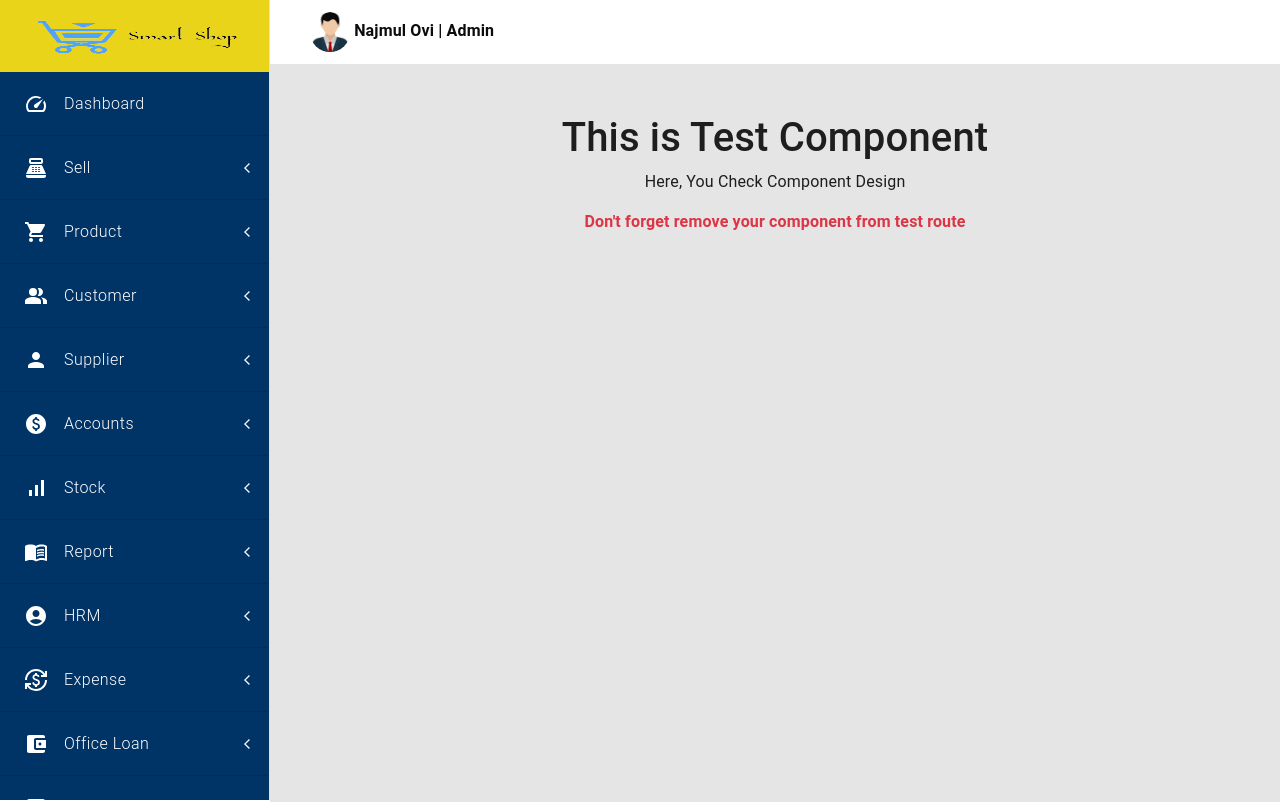
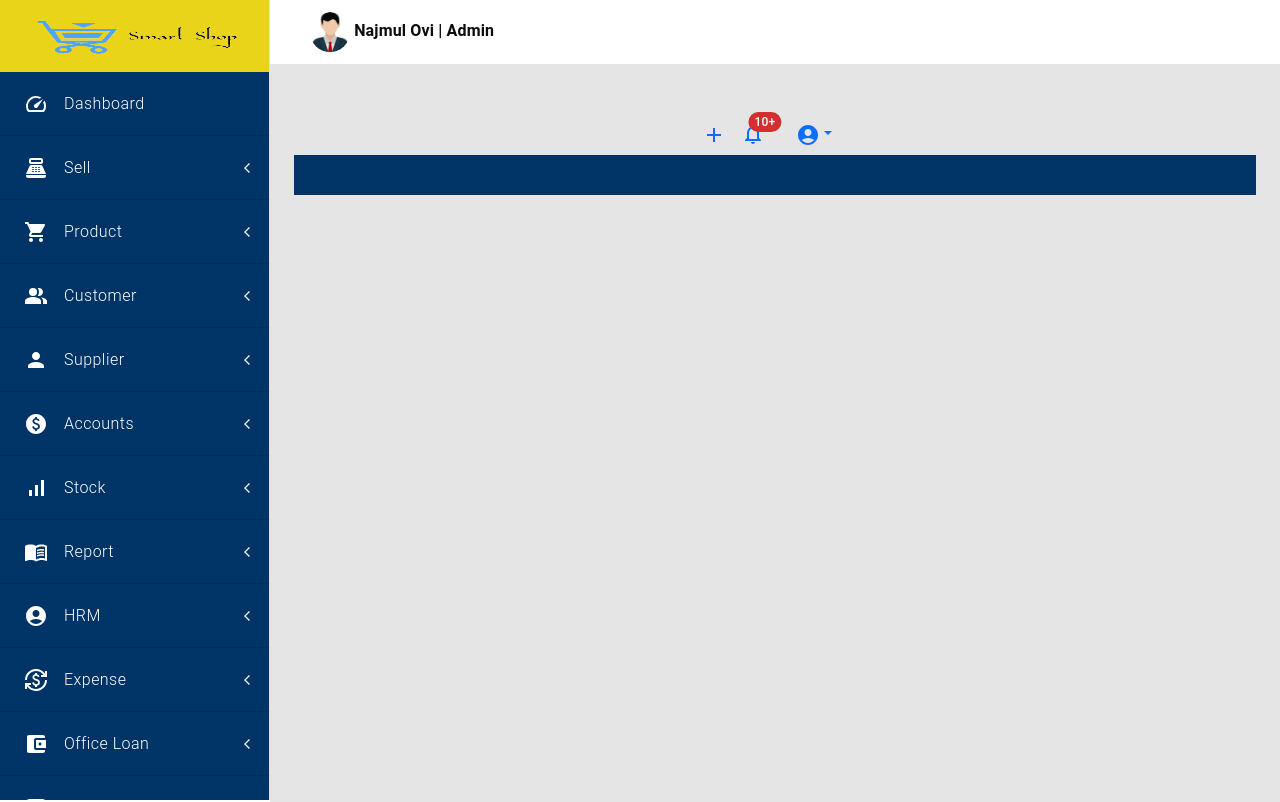
Before and after one commit to imRHB/smart-shop-client, a React (Create React App) app: page /dashboard/test-component in a window 1280 px wide. Shown: the top 802 px of the page. Built offline with nearby package versions, Linux system fonts and the light colour scheme; no server answers.

Commit message:
new route added

```diff
--- a/src/pages/Dashboard/TestComponent/TestComponent.js
+++ b/src/pages/Dashboard/TestComponent/TestComponent.js
@@ -1,13 +1,17 @@
 import React from "react";
+import DashboardNavbar from "../UIHome/DashboardNavbar/DashboardNavbar";
+import SecondaryNav from "../UIHome/SecondaryNav/SecondaryNav";
 
 const TestComponent = () => {
   return (
     <div className="text-center" style={{ marginTop: "50px" }}>
-      <h1>This is Test Component</h1>
+      {/* <h1>This is Test Component</h1>
       <p>Here, You Check Component Design</p>
       <p className="text-danger fw-bold">
         Don't forget remove your component from test route
-      </p>
+      </p> */}
+      <DashboardNavbar />
+      <SecondaryNav />
     </div>
   );
 };
--- a/src/pages/Dashboard/UIHome/DashboardNavbar/DashboardNavbar.js
+++ b/src/pages/Dashboard/UIHome/DashboardNavbar/DashboardNavbar.js
@@ -9,6 +9,8 @@ import styles from "./DashboardNavbar.module.css";
 import LogoutIcon from "@mui/icons-material/Logout";
 import PersonOutlineIcon from '@mui/icons-material/PersonOutline';
 import ManageAccountsIcon from '@mui/icons-material/ManageAccounts';
+import AddIcon from '@mui/icons-material/Add';
+import { NavLink } from 'react-router-dom';
 
 const DashboardNavbar = () => {
     return (
@@ -19,8 +21,10 @@ const DashboardNavbar = () => {
                 sx={{ color: "#0C0C0C", fontWeight: "600", display: "flex", alignItems: "center", justifyContent: "center" }}
                 component="div"
             >
+
+                <NavLink to="/dashboard/pos"> <AddIcon sx={{ color: "#0d6efd" }}> </AddIcon></NavLink>
                 <Badge color="error" badgeContent={11} max={10} >
-                    <NotificationsNoneIcon sx={{ color: "#0d6efd" }} />
+                    <NotificationsNoneIcon sx={{ color: "#0d6efd" }} className={`${styles.usersProfileDropdown}`} />
                 </Badge>
 
                 <div >
--- a/src/pages/Dashboard/UIHome/SecondaryNav/SecondaryNav.js
+++ b/src/pages/Dashboard/UIHome/SecondaryNav/SecondaryNav.js
@@ -3,8 +3,8 @@ import styles from "./SecondaryNav.module.css";
 
 const SecondaryNav = () => {
     return (
-        <div >
-            <h2>hello</h2>
+        <div className={`${styles.navContainer}`}>
+
         </div>
     );
 };
--- a/src/pages/Dashboard/UIHome/SecondaryNav/SecondaryNav.module.css
+++ b/src/pages/Dashboard/UIHome/SecondaryNav/SecondaryNav.module.css
@@ -0,0 +1,5 @@
+.navContainer{
+    background-color: #003366;
+    padding: 20px 10px 20px 10px;
+    color: white;
+}
```
